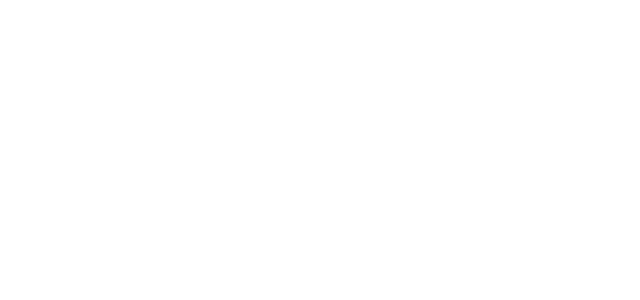
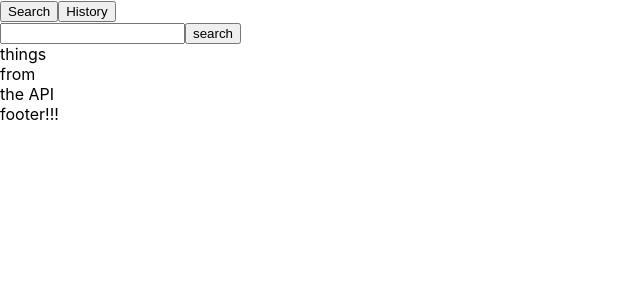
Before and after one commit to austenhughes/Hacker-News-Search-App, a React (Create React App) app: page / in a window 1280 px wide. Shown: the top 300 px of the page, without its empty margins (0-640 px from the left). Built offline with nearby package versions, Linux system fonts and the light colour scheme.

Commit message:
component/page skeliton

```diff
--- a/package.json
+++ b/package.json
@@ -8,6 +8,7 @@
     "@testing-library/user-event": "^12.8.3",
     "react": "^17.0.2",
     "react-dom": "^17.0.2",
+    "react-router-dom": "^5.3.0",
     "react-scripts": "4.0.3",
     "web-vitals": "^1.1.2"
   },
--- a/src/App.js
+++ b/src/App.js
@@ -1,8 +1,8 @@
 
 import React from "react";
 import { HashRouter as Router, Route, Switch } from "react-router-dom";
-// import Home from "./pages/Home/index";
-// import Portfolio from "./pages/Portfolio/index";
+import Search from "./pages/Search/index";
+import History from "./pages/History/index";
 
 import './App.css';
 
@@ -13,13 +13,13 @@
       <div>
         <Switch>
 
-        {/* <Route  exact path={["/", "/search"]}>
+        <Route  exact path={["/", "/search"]}>
             <Search />
-          </Route> */}
+          </Route>
 
-        {/* <Route path={["/history"]}>
+        <Route path={["/history"]}>
             <History />
-          </Route> */}
+          </Route>
 
         </Switch>
       </div>
--- /dev/null
+++ b/src/components/Display/index.js
@@ -0,0 +1,13 @@
+import React from "react";
+
+function Display() {
+return (
+<div className="display">
+    <div>things</div>
+    <div>from</div>
+    <div>the API</div>
+</div>
+);
+}
+
+export default Display;
--- /dev/null
+++ b/src/components/Footer/index.js
@@ -0,0 +1,11 @@
+import React from "react";
+
+function Footer() {
+return (
+<div className="footer">
+<div>footer!!!</div>
+</div>
+);
+}
+
+export default Footer;
--- /dev/null
+++ b/src/components/Nav/index.js
@@ -0,0 +1,12 @@
+import React from "react";
+
+function Nav() {
+return (
+<div className="nav">
+    <button>Search</button>
+    <button>History</button>
+</div>
+);
+}
+
+export default Nav;
--- /dev/null
+++ b/src/components/Record/index.js
@@ -0,0 +1,11 @@
+import React from "react";
+
+function Record() {
+return (
+<div className="record">
+    <div>past search</div>
+</div>
+);
+}
+
+export default Record;
--- /dev/null
+++ b/src/components/Searchbar/index.js
@@ -0,0 +1,12 @@
+import React from "react";
+
+function Searchbar() {
+return (
+<div className="searchbar">
+    <input type="text"></input>
+    <button>search</button>
+</div>
+);
+}
+
+export default Searchbar;
--- a/src/pages/History/index.js
+++ b/src/pages/History/index.js
@@ -0,0 +1,17 @@
+import React from "react";
+import Display from "../../components/Display";
+import Nav from "../../components/Nav/index";
+import Record from "../../components/Record/index";
+import Footer from "../../components/Footer/index";
+
+function Search(props) {
+
+  return <div>
+      <Nav />
+      <Record />
+      <Footer />
+      </div>
+
+}
+
+export default Search;
--- a/src/pages/Search/index.js
+++ b/src/pages/Search/index.js
@@ -0,0 +1,18 @@
+import React from "react";
+import Nav from "../../components/Nav/index";
+import Searchbar from "../../components/Searchbar/index";
+import Display from "../../components/Display/index";
+import Footer from "../../components/Footer/index";
+
+function Search(props) {
+
+  return <div>
+      <Nav />
+      <Searchbar />
+      <Display />
+      <Footer />
+      </div>
+
+}
+
+export default Search;
```
Also changed, not shown: 1 other file (tests, documents, lock files or other folders).
